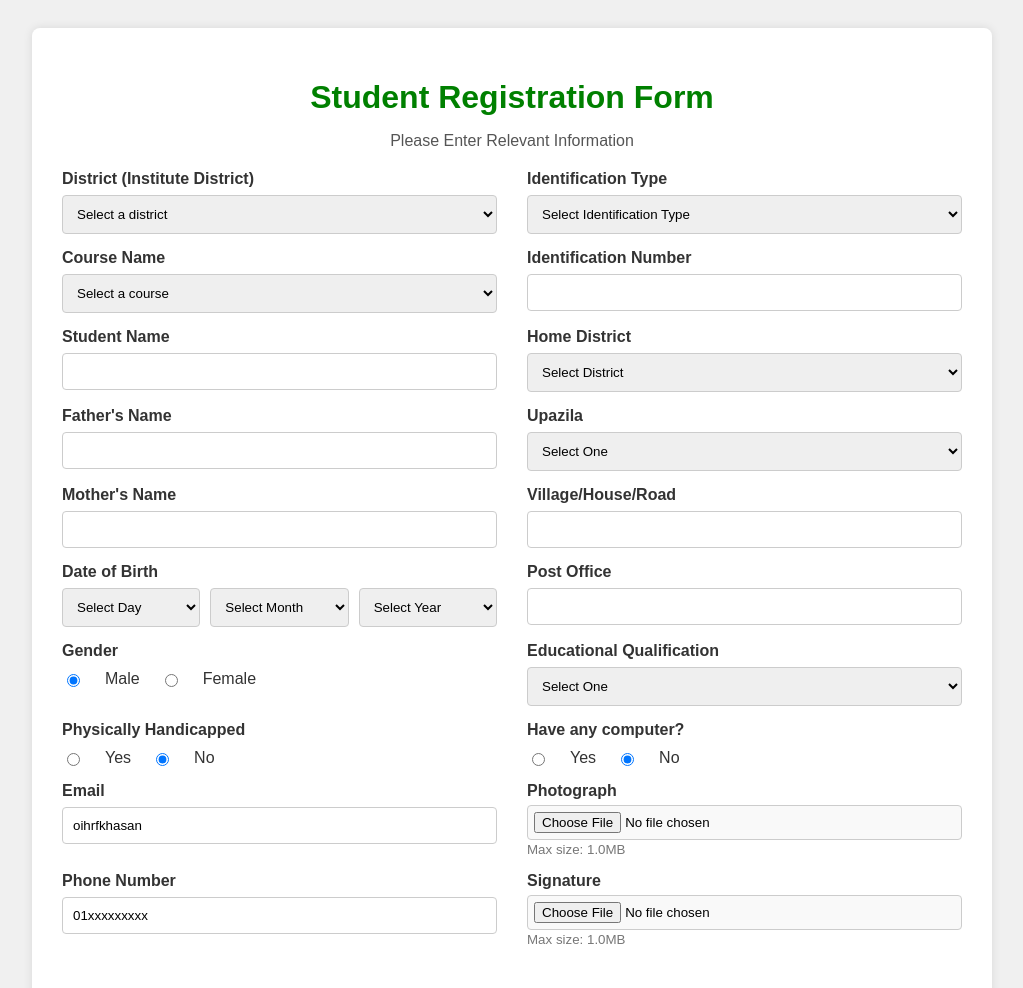
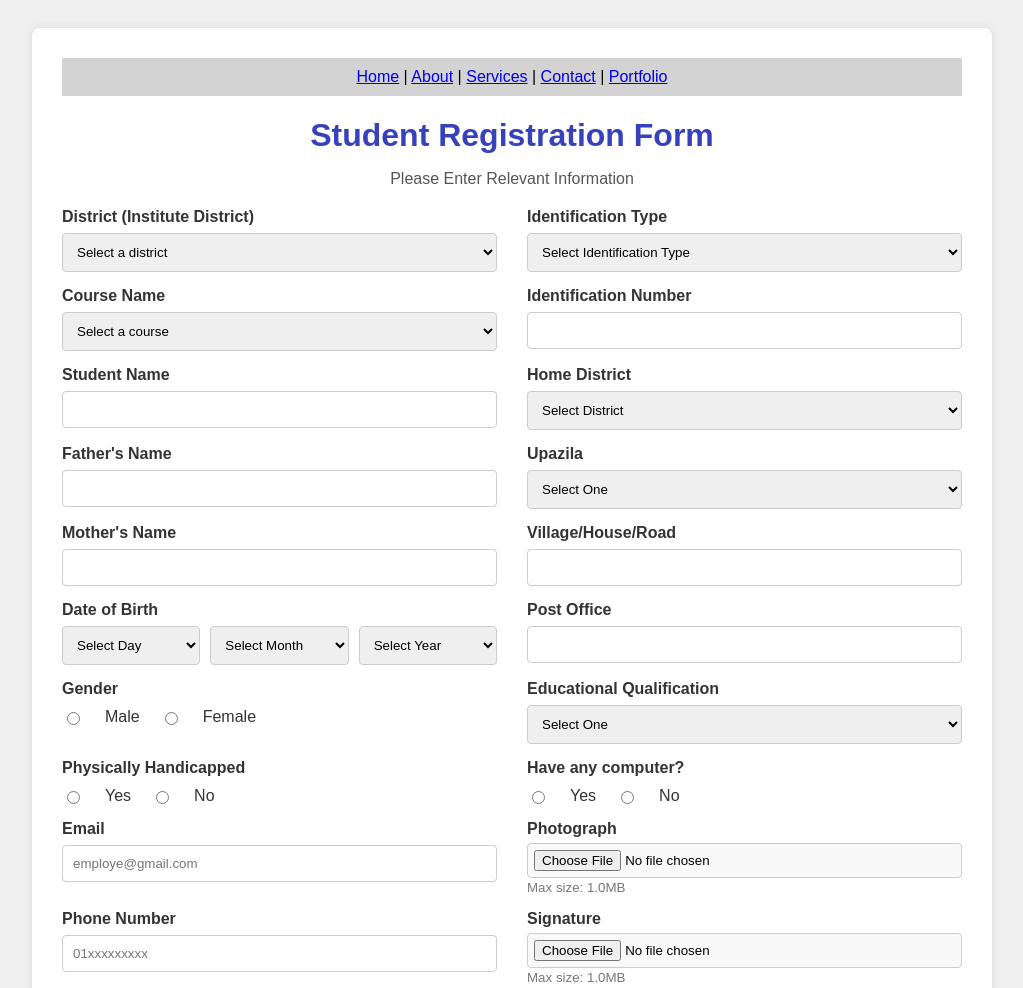
Before and after one commit to SadatFarhan/New-folder, a plain HTML site: page index.html in a window 1280 px wide. Shown: the top 988 px of the page, without its empty margins (128-1151 px from the left). Drawn offline with Linux system fonts and the light colour scheme.

Commit message:
Add navigation and improve form accessibility in Student Registration

```diff
--- a/index.html
+++ b/index.html
@@ -9,6 +9,16 @@
 <body>
 
     <div class="form-container">
+
+         <nav style="inset-inline: 0; text-align: center; background-color: lightgray; padding: 10px;    ">
+        <a href="index.html">Home</a> |
+        <a href="about.html">About</a> |
+        <a href="services.html">Services</a> |
+        <a href="contact.html">Contact</a> |
+        <a href="portfolio.html">Portfolio</a>
+    </nav>
+
+
         <h1 class="form-title">Student Registration Form</h1>
         <p class="form-subtitle">Please Enter Relevant Information</p>
 
@@ -431,7 +441,7 @@
                 <div class="form-group">
                     <label>Gender</label>
                     <div class="radio-group">
-                        <input type="radio" id="male" name="gender" value="male" checked>
+                        <input type="radio" id="male" name="gender" value="male">
                         <label for="male">Male</label>
                         <input type="radio" id="female" name="gender" value="female">
                         <label for="female">Female</label>
@@ -462,7 +472,7 @@
                     <div class="radio-group">
                         <input type="radio" id="ph-yes" name="handicapped" value="yes">
                         <label for="ph-yes">Yes</label>
-                        <input type="radio" id="ph-no" name="handicapped" value="no" checked>
+                        <input type="radio" id="ph-no" name="handicapped" value="no" >
                         <label for="ph-no">No</label>
                     </div>
                 </div>
@@ -471,7 +481,7 @@
                     <div class="radio-group">
                         <input type="radio" id="comp-yes" name="computer" value="yes">
                         <label for="comp-yes">Yes</label>
-                        <input type="radio" id="comp-no" name="computer" value="no" checked>
+                        <input type="radio" id="comp-no" name="computer" value="no" >
                         <label for="comp-no">No</label>
                     </div>
                 </div>
@@ -480,7 +490,7 @@
             <div class="form-row">
                 <div class="form-group">
                     <label for="email">Email</label>
-                    <input type="email" id="email" name="email" value="oihrfkhasan" required>
+                    <input type="email" id="email" name="email" placeholder="employe@gmail.com" required>
                 </div>
                 <div class="form-group">
                     <label for="photograph">Photograph</label>
@@ -492,7 +502,7 @@
             <div class="form-row">
                 <div class="form-group">
                     <label for="phone">Phone Number</label>
-                    <input type="tel" id="phone" name="phone" value="01xxxxxxxxx" required>
+                    <input type="tel" id="phone" name="phone" placeholder="01xxxxxxxxx" required>
                 </div>
                 <div class="form-group">
                     <label for="signature">Signature</label>
@@ -505,9 +515,10 @@
                 <button type="submit" class="submit-btn ">Submit Data</button>
             </div>
         </form>
+
         <footer>
-    <p>&copy; 2025 Student Registration. All rights reserved by Farhan Sadat</p>
-</footer>
+            <p>&copy; 2025 Student Registration. All rights reserved by Farhan Sadat</p>
+        </footer>
     </div>
 
 </body>
--- a/style.css
+++ b/style.css
@@ -18,7 +18,7 @@ body {
 
 /* Header/Title styling */
 .form-title {
-    color: #008000; /* Green color for the main title */
+    color: #3641bb; /* Green color for the main title */
     text-align: center;
     margin-bottom: 5px;
 }
@@ -111,7 +111,7 @@ small {
 }
 
 .submit-btn {
-    background-color: #008000; /* Distinctive green color */
+    background-color: #090080; /* Distinctive green color */
     color: white;
     padding: 12px 30px;
     border: none;
```
Also changed, not shown: about.html (added, +15 -0 lines), contact.html (added, +18 -0 lines), services.html (added, +16 -0 lines).
